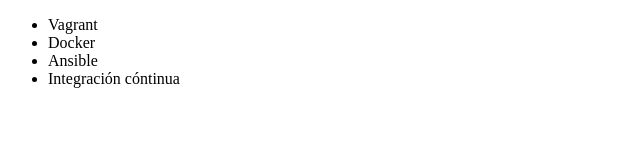
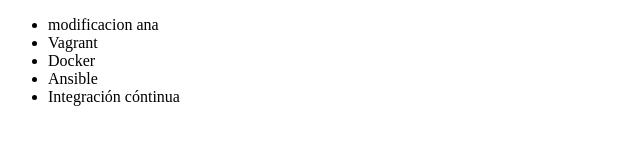
Before and after one commit to mascarita0105/Repositorio-personal, a plain HTML site: page index.html in a window 1280 px wide. Shown: the whole page, without its empty margins (0-640 px from the left). Drawn offline with Linux system fonts and the light colour scheme.

Commit message:
se Modifico proyecto ana se agrego un elemento

```diff
--- a/index.html
+++ b/index.html
@@ -6,6 +6,7 @@
 </head>
 <body>
      <ul>
+          <li> modificacion ana </li>
          <li> Vagrant </li>
          <li> Docker </li>
          <li> Ansible </li>
```
